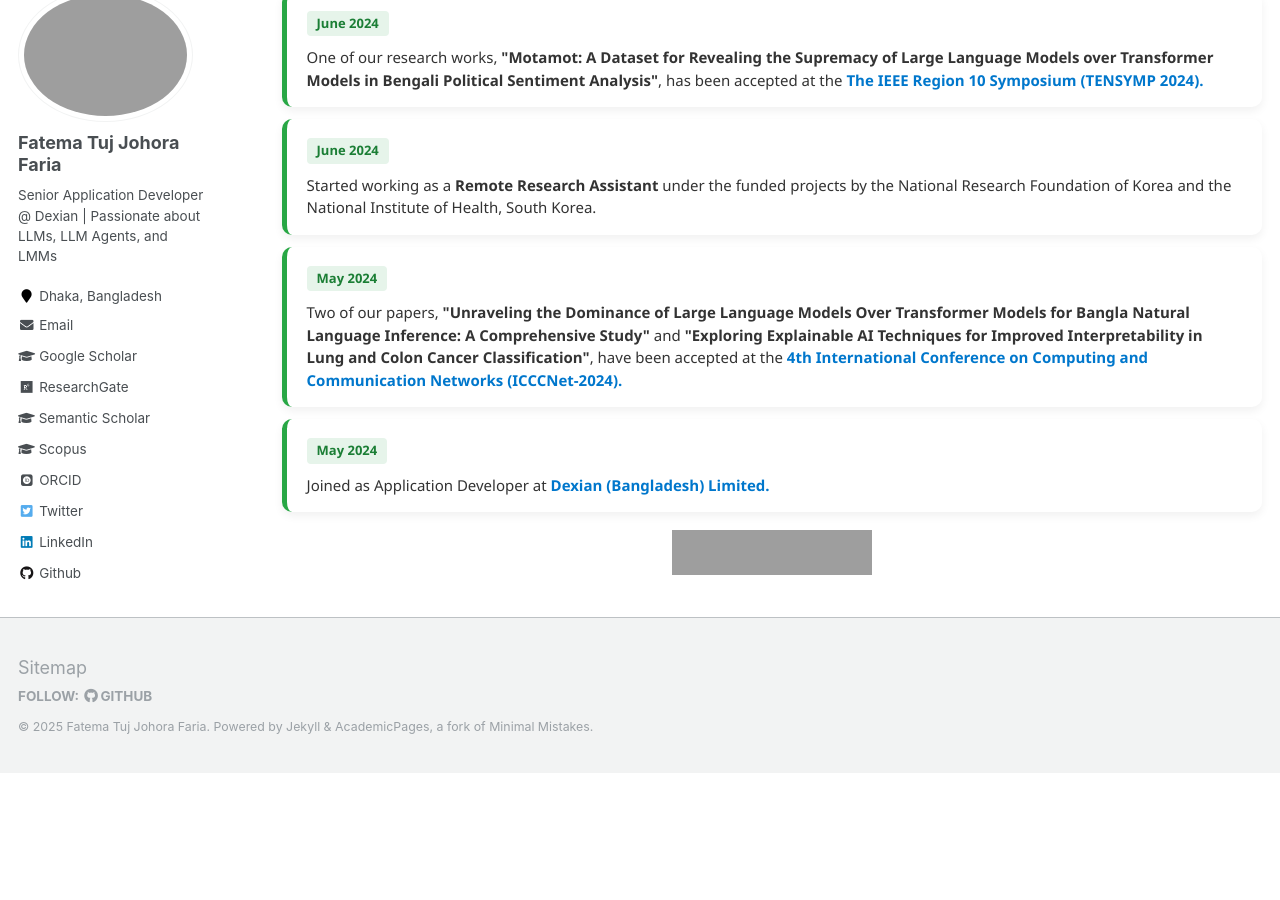
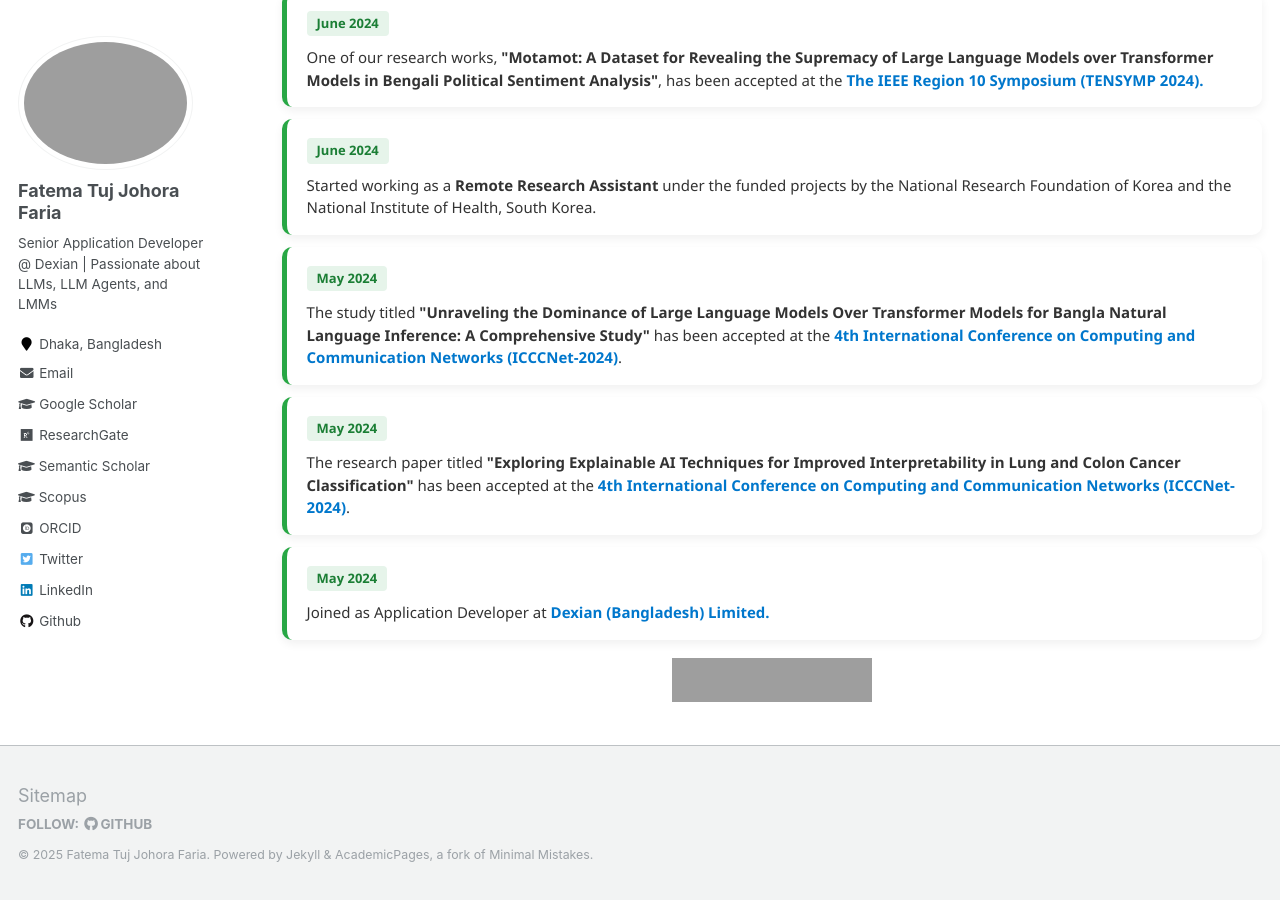
Before and after one commit to fatemafaria142/fatemafaria142.github.io, a Jekyll site: the page built from _pages/about.md, in a window 1280 px wide and 900 px high, scrolled down 2739 px. Built offline with Jekyll 4.4.1, drawn with Linux system fonts in a browser that asks for light colours; some web fonts are replaced; before the commit the page ends 3512 px from its top, so only the background shows below that; grey boxes are pictures that could not be loaded.

Commit message:
Update about

```diff
--- a/_pages/about.md
+++ b/_pages/about.md
@@ -347,14 +347,16 @@
 <div class="news-card year-2024">
   <div class="news-date">May 2024</div>
   <div class="news-desc">
-    Two of our papers,
-    <strong>"Unraveling the Dominance of Large Language Models Over Transformer Models for Bangla Natural Language Inference: A Comprehensive Study"</strong>
-    and
-    <strong>"Exploring Explainable AI Techniques for Improved Interpretability in Lung and Colon Cancer Classification"</strong>,
-    have been accepted at the
-    <a class="news-link" href="https://icccn.co.uk/" target="_blank">
-      4th International Conference on Computing and Communication Networks (ICCCNet-2024).
-    </a>
+    The study titled <strong>"Unraveling the Dominance of Large Language Models Over Transformer Models for Bangla Natural Language Inference: A Comprehensive Study"</strong> has been accepted at the
+    <a class="news-link" href="https://icccn.co.uk/" target="_blank">4th International Conference on Computing and Communication Networks (ICCCNet-2024)</a>.
+  </div>
+</div>
+
+<div class="news-card year-2024">
+  <div class="news-date">May 2024</div>
+  <div class="news-desc">
+    The research paper titled <strong>"Exploring Explainable AI Techniques for Improved Interpretability in Lung and Colon Cancer Classification"</strong> has been accepted at the
+    <a class="news-link" href="https://icccn.co.uk/" target="_blank">4th International Conference on Computing and Communication Networks (ICCCNet-2024)</a>.
   </div>
 </div>
 
```
